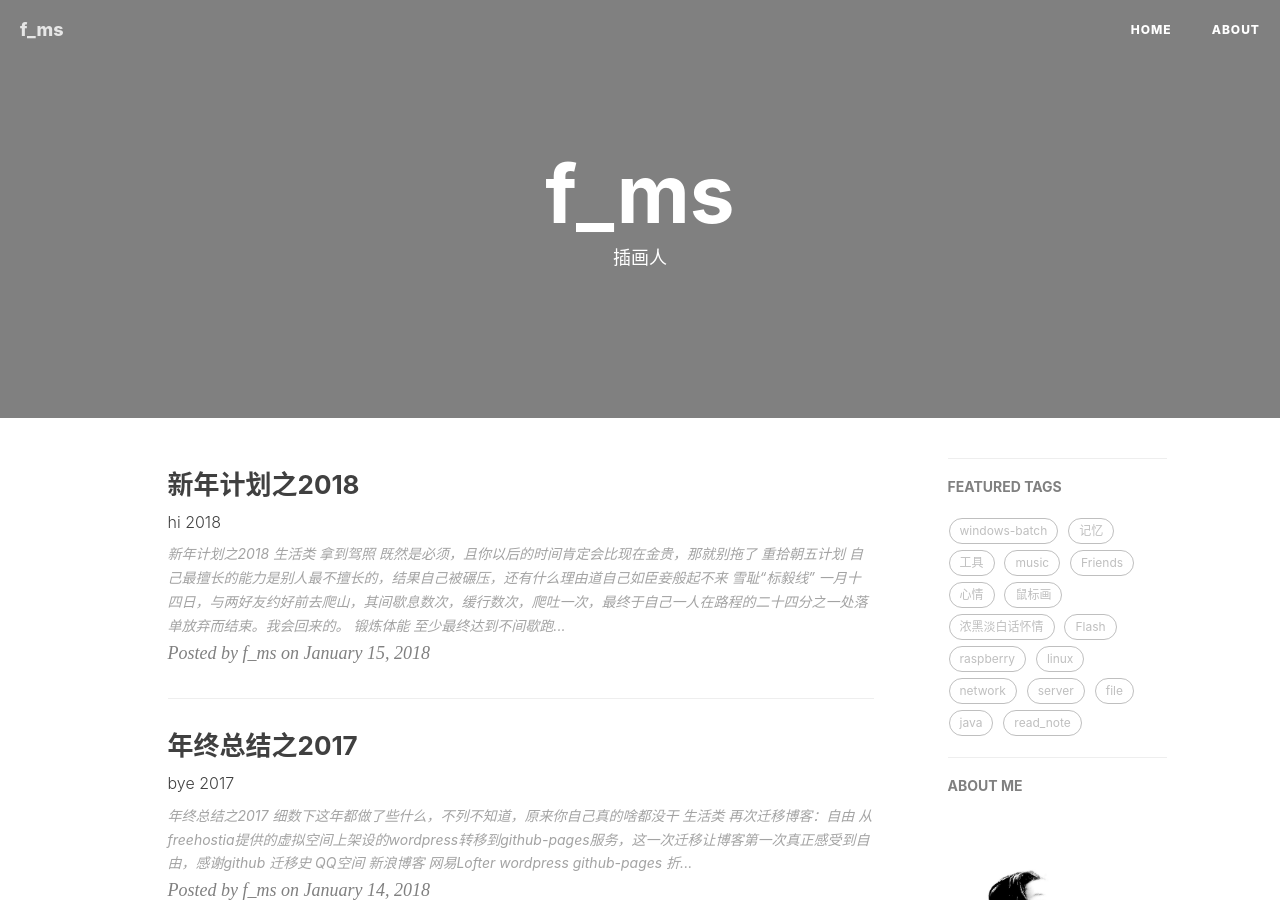
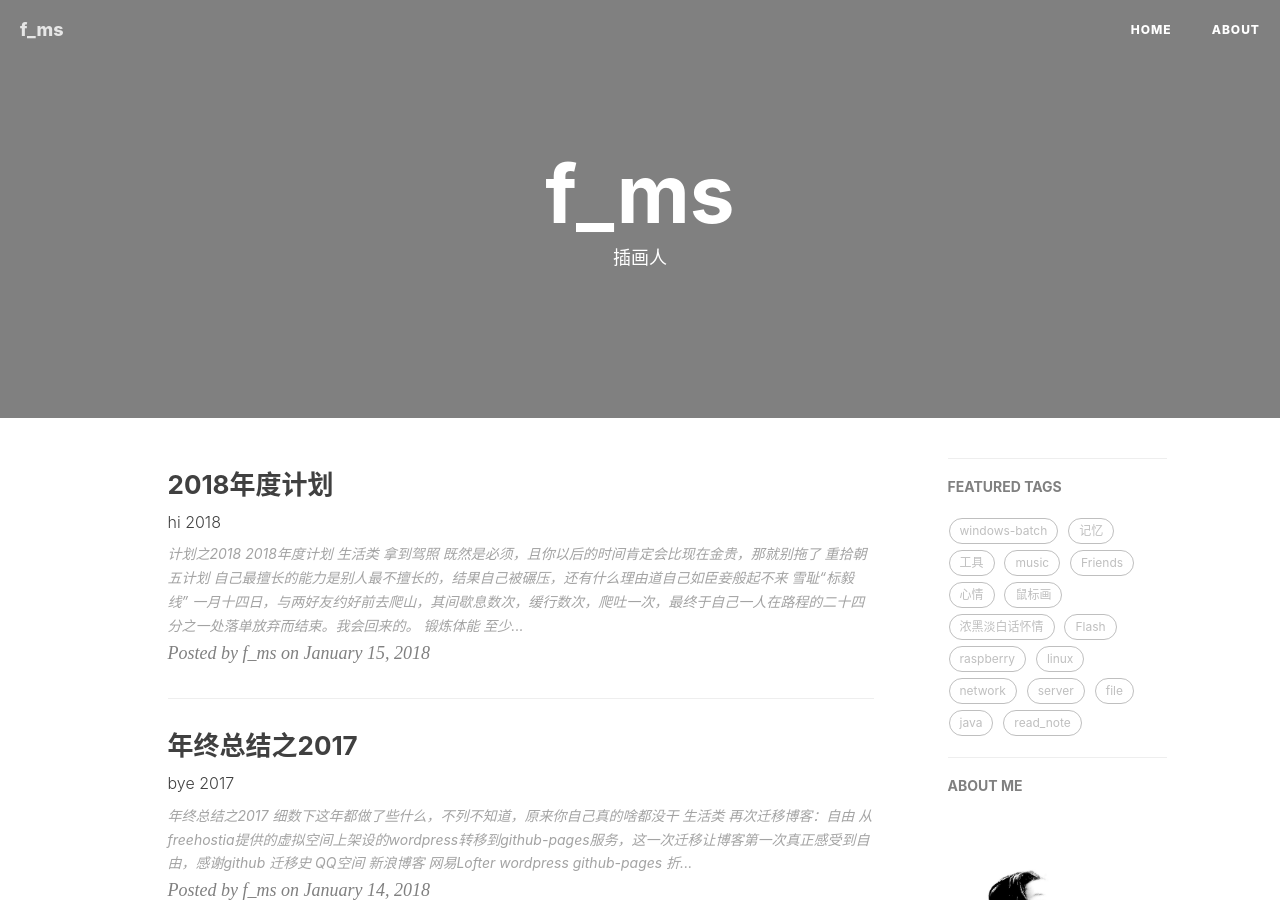
Before and after one commit to imfms/imfms.github.io, a Jekyll site: the page built from index.html, in a window 1280 px wide and 900 px high. Built offline with Jekyll 4.4.1, drawn with Linux system fonts in a browser that asks for light colours; nearby versions of some CDN libraries; the list of posts is cut into pages by our own code; comment, search, counter and statistics services are not loaded.

Commit message:
plan_2017

```diff
--- a/_posts/2018-01-15-plan_2017.markdown
+++ b/_posts/2018-01-15-plan_2017.markdown
@@ -1,6 +1,6 @@
 ---
 layout: post
-title:  "新年计划之2018"
+title:  "2018年度计划"
 subtitle: "hi 2018"
 date:   2018-01-15 18:48:30 +0800
 categories: plan
@@ -8,7 +8,9 @@ tags:
 - plan
 ---
 
-# 新年计划之2018
+# 计划之2018
+
+# 2018年度计划
 
 ## 生活类
 
```
Also changed, not shown: other parts of _posts/2018-01-15-plan_2017.markdown (+3 -3 lines).
